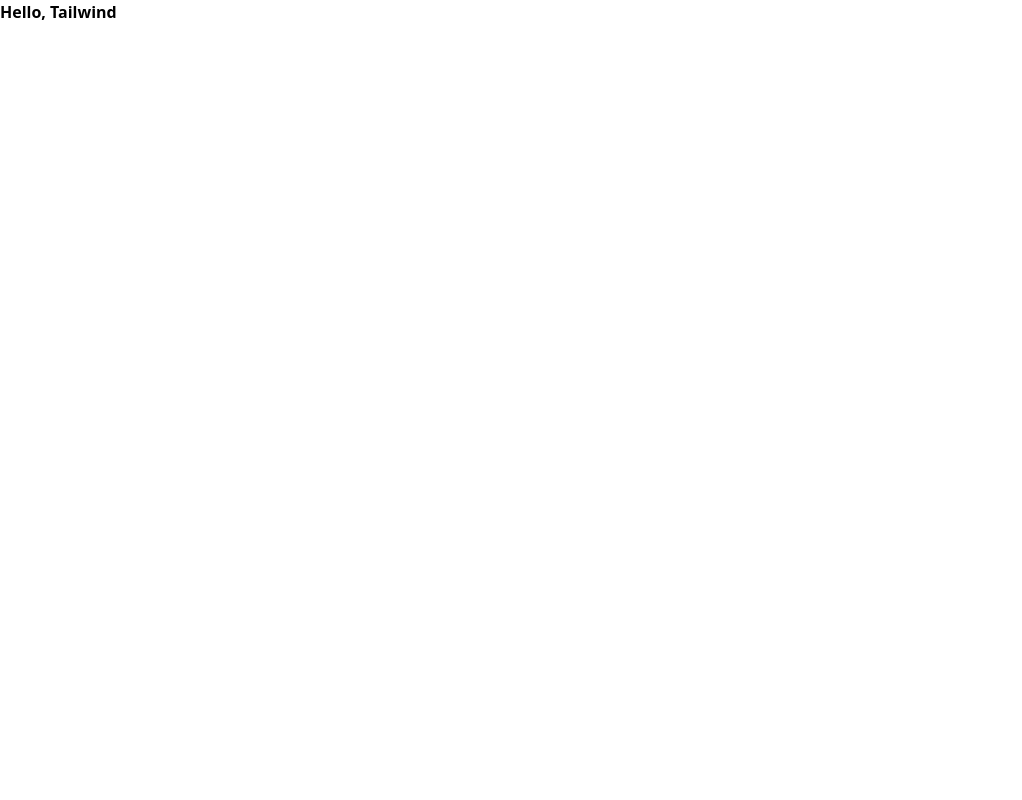
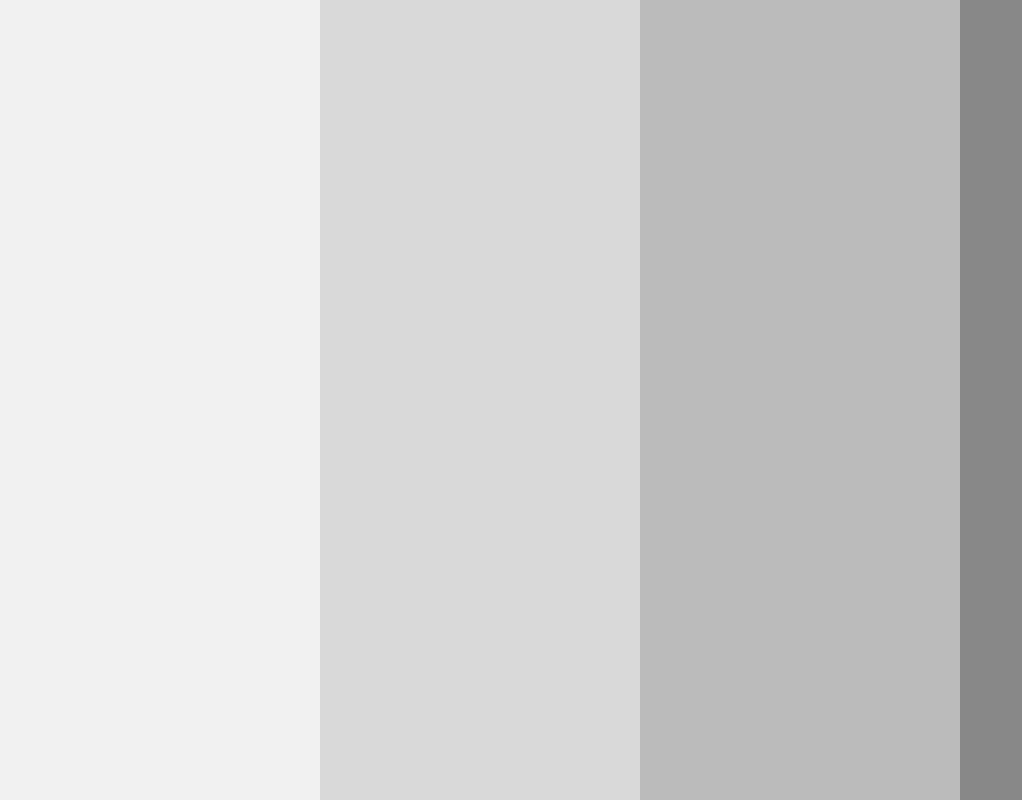
Before and after one commit to quecot/bartle-test, a React (Vite) app: page / in a window 1280 px wide. Shown: the whole page, without its empty margins (0-1022 px from the left). Built offline with nearby package versions, Linux system fonts and the light colour scheme.

Commit message:
feat: Background component

```diff
--- a/src/App.tsx
+++ b/src/App.tsx
@@ -1,7 +1,10 @@
 import React from 'react';
+import Background from '@components/background';
 
 const App = () => (
-  <div className="font-bold">Hello, Tailwind</div>
+  <div>
+    <Background />
+  </div>
 );
 
 export default App;
--- /dev/null
+++ b/src/components/background.tsx
@@ -0,0 +1,12 @@
+import React from 'react';
+
+const Background = () => (
+  <div className="background w-screen h-screen flex -z-50">
+    <div className="bg-socializer w-1/4" />
+    <div className="bg-explorer w-1/4" />
+    <div className="bg-achiever w-1/4" />
+    <div className="bg-killer w-1/4" />
+  </div>
+);
+
+export default Background;
--- a/tailwind.config.cjs
+++ b/tailwind.config.cjs
@@ -6,6 +6,14 @@
   ],
   theme: {
     extend: {},
+    colors: {
+      transparent: 'transparent',
+      socializer: '#F1F1F1',
+      explorer: '#D9D9D9',
+      achiever: '#BBBBBB',
+      killer: '#888888',
+      neutral: '#CACACA',
+    },
   },
   plugins: [],
 };
```
